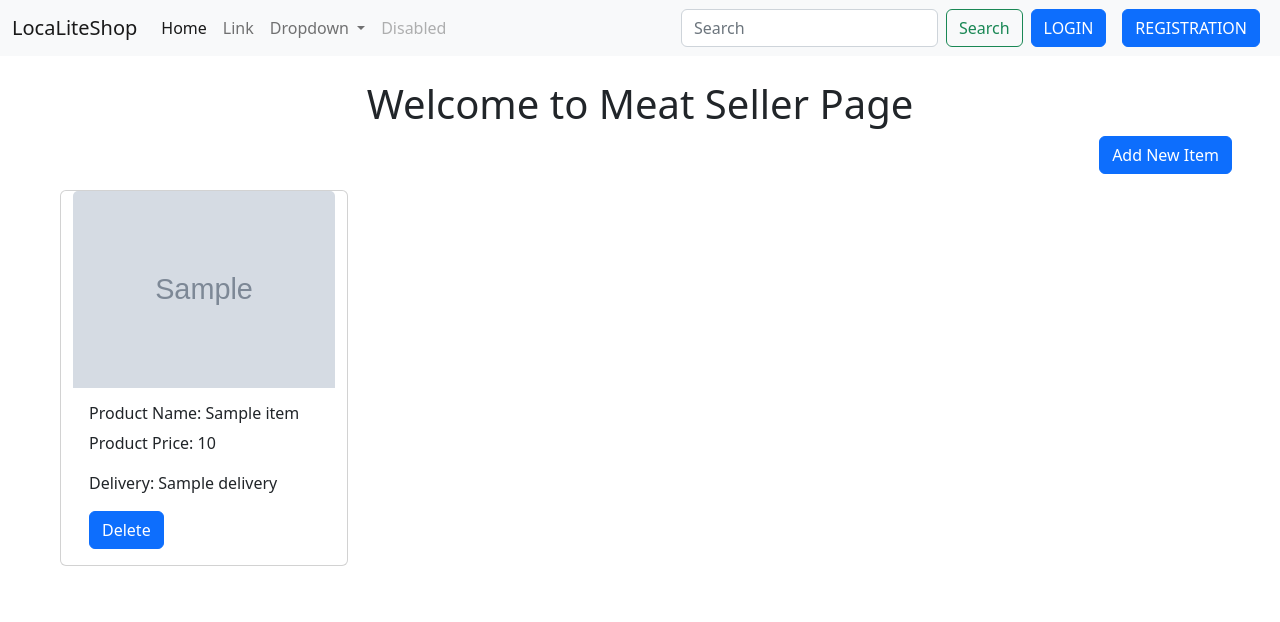
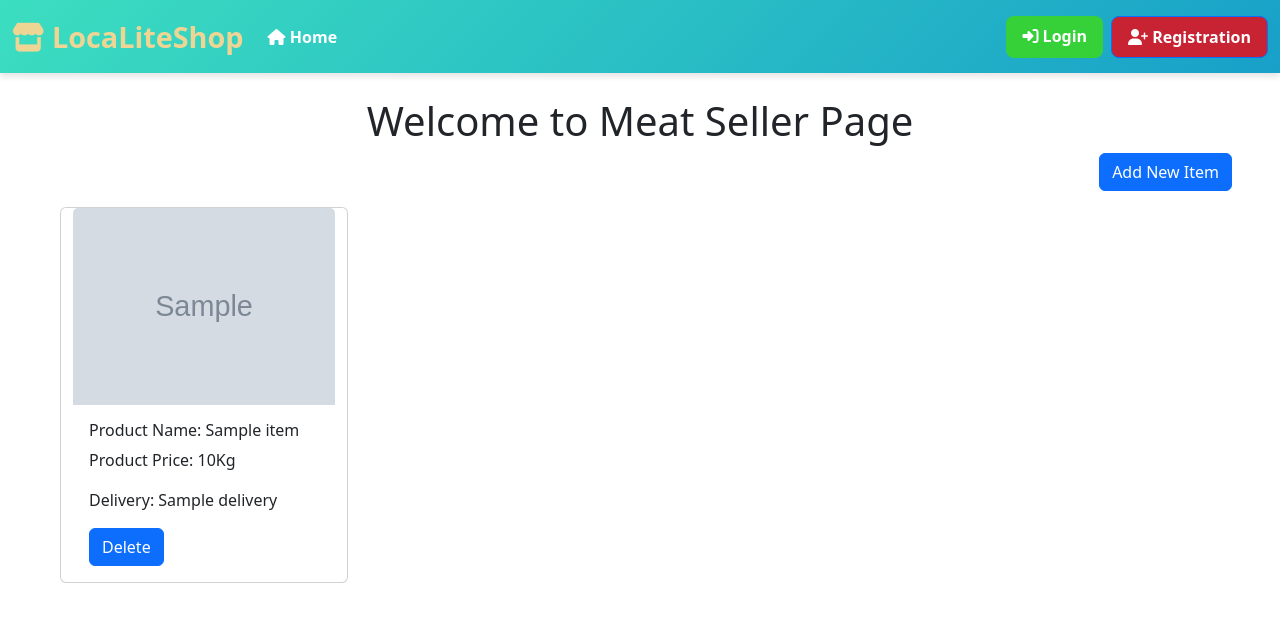
Before and after one commit to Amar-H-G/LocalShop, a Django app: template LocaLiteShop/products/templates/Meat.html in a window 1280 px wide. Shown: the top 622 px of the page. Run offline with Django 5.2, Linux system fonts and the light colour scheme; the template is opened without the code that fills it: most values are stand-ins (such as "Sample title", 1, 10 or a date in 2020); grey boxes marked "Sample" are stand-in pictures; some libraries are stand-ins or nearby versions.

Commit message:
1 change into html pages

```diff
--- a/LocaLiteShop/customer_products/templates/fruits_customer_products.html
+++ b/LocaLiteShop/customer_products/templates/fruits_customer_products.html
@@ -10,7 +10,7 @@
     <img src="{{ item.product_photo.url }}" class="card-img-top" alt="...">
     <div class="card-body">
       <h6 class="card-title">Products Name: {{item.name}}</h6>
-      <h6 class="card-text">Price: {{item.price}}</h6>
+      <h6 class="card-text">Price: {{item.price}}/Kg</h6>
       <p class="card-text">Nutrations: {{item.Nutrations}}</p>
       <p class="card-text">Packaging: {{item.packaging}}</p>
       <p class="card-text">Delivery: {{item.delivery}}</p>
--- a/LocaLiteShop/customer_products/templates/grocery_customer_products.html
+++ b/LocaLiteShop/customer_products/templates/grocery_customer_products.html
@@ -9,7 +9,7 @@
     <img src="{{ item.product_photo.url }}" class="card-img-top" alt="...">
     <div class="card-body">
       <h6 class="card-title">Products Name: {{item.name}}</h6>
-      <h6 class="card-text">Price: {{item.price}}</h6>
+      <h6 class="card-text">Price: {{item.price}}/Kg</h6>
       <p class="card-text">Delivery: {{item.delivery}}</p>
       <div class="d-grid gap-2 d-md-flex justify-content-center">
         <form method="POST" action="{% url 'add_to_whishlist' user_id=user_id username=username model_name='grocery' item_id=item.id %}">
--- a/LocaLiteShop/customer_products/templates/icecream_customer_products.html
+++ b/LocaLiteShop/customer_products/templates/icecream_customer_products.html
@@ -10,7 +10,7 @@
     <img src="{{ item.product_photo.url }}" class="card-img-top" alt="...">
     <div class="card-body">
       <h6 class="card-title">Products Name: {{item.name}}</h6>
-      <h6 class="card-text">Price: {{item.price}}</h6>
+      <h6 class="card-text">Price: {{item.price}}/Piece</h6>
       <p class="card-text">Flavour: {{item.flavor}}</p>
       <p class="card-text">Size: {{item.size}}</p>
       <p class="card-text">Stock: {{item.stock}}</p>
--- a/LocaLiteShop/customer_products/templates/meat_customer_products.html
+++ b/LocaLiteShop/customer_products/templates/meat_customer_products.html
@@ -10,7 +10,7 @@
     <img src="{{ item.product_photo.url }}" class="card-img-top" alt="...">
     <div class="card-body">
       <h6 class="card-title">Products Name: {{item.product_name}}</h6>
-      <h6 class="card-text">Price_per_Kg: {{item.price_per_kg}}</h6>
+      <h6 class="card-text">Price_per_Kg: {{item.price}}/Kg</h6>
       <p class="card-text">Product Type: {{item.product_type}}</p>
       <p class="card-text">Size: {{item.size}}</p>
       <p class="card-text">Stock: {{item.stock}}</p>
--- a/LocaLiteShop/customer_products/templates/vegetables_customer_products.html
+++ b/LocaLiteShop/customer_products/templates/vegetables_customer_products.html
@@ -10,7 +10,7 @@
     <img src="{{ item.product_photo.url }}" class="card-img-top" alt="...">
     <div class="card-body">
       <h6 class="card-title">Products Name: {{item.name}}</h6>
-      <h6 class="card-text">Price_per_Kg: {{item.price_per_unit}}</h6>
+      <h6 class="card-text">Price_per_Kg: {{item.price}}</h6>
       <p class="card-text">Category: {{item.category}}</p>
       <p class="card-text">Quantity Available: {{item.quantity_available}}</p>
       <p class="card-text">About: {{item.description}}</p>
--- a/LocaLiteShop/products/templates/Meat.html
+++ b/LocaLiteShop/products/templates/Meat.html
@@ -30,8 +30,8 @@
    <div class="card" style="width: 18rem;">
     <img src="{{ item.product_photo.url }}" class="card-img-top" alt="...">
     <div class="card-body">
-      <h6 class="card-title">Product Name: {{item.product_name}}</h6>
-      <p class="card-text">Product Price: {{item.price_per_kg}}</p>
+      <h6 class="card-title">Product Name: {{item.name}}</h6>
+      <p class="card-text">Product Price: {{item.price}}Kg</p>
       <p class="card-text">Delivery: {{item.delivery}}</p>
       <a href="{% url 'item_delete_view' item.id %}" class="btn btn-primary">Delete</a>
     </div>
--- a/LocaLiteShop/products/templates/fruit.html
+++ b/LocaLiteShop/products/templates/fruit.html
@@ -29,7 +29,7 @@
     <img src="{{ item.product_photo.url }}" class="card-img-top" alt="...">
     <div class="card-body">
       <h6 class="card-title">Product Name: {{item.name}}</h6>
-      <p class="card-text">Product Price: {{item.price}}</p>
+      <p class="card-text">Product Price: {{item.price}}Kg</p>
       <p class="card-text">Delivery: {{item.delivery}}</p>
       <a href="{% url 'item_delete_view' item.id %}" class="btn btn-primary">Delete</a>
     </div>
--- a/LocaLiteShop/products/templates/grocery.html
+++ b/LocaLiteShop/products/templates/grocery.html
@@ -30,7 +30,7 @@
     <img src="{{ item.product_photo.url }}" class="card-img-top" alt="...">
     <div class="card-body">
       <h6 class="card-title">Product Name: {{item.name}}</h6>
-      <p class="card-text">Product Price: {{item.price}}</p>
+      <p class="card-text">Product Price: {{item.price}}Kg</p>
       <p class="card-text">Delivery: {{item.delivery}}</p>
       <a href="{% url 'item_delete_view' item.id %}" class="btn btn-primary">Delete</a>
     </div>
--- a/LocaLiteShop/products/templates/vegetables.html
+++ b/LocaLiteShop/products/templates/vegetables.html
@@ -29,7 +29,7 @@
     <img src="{{ item.product_photo.url }}" class="card-img-top" alt="...">
     <div class="card-body">
       <h6 class="card-title">Product Name: {{item.name}}</h6>
-      <p class="card-text">Product Price: {{item.price_per_unit}}</p>
+      <p class="card-text">Product Price: {{item.price}}</p>
       <p class="card-text">Delivery: {{item.delivery}}</p>
       <a href="{% url 'item_delete_view' item.id %}" class="btn btn-primary">Delete</a>
     </div>
--- a/LocaLiteShop/templates/header_app.html
+++ b/LocaLiteShop/templates/header_app.html
@@ -6,7 +6,7 @@
     <meta name="viewport" content="width=device-width, initial-scale=1.0" />
     <title>{% block title %}{% endblock %}</title>
     <link
-      href="https://cdn.jsdelivr.net/npm/bootstrap@5.2.3/dist/css/bootstrap.min.css"
+      href="https://cdn.jsdelivr.net/npm/bootstrap@5.3.3/dist/css/bootstrap.min.css"
       rel="stylesheet"
     />
     <link
@@ -16,12 +16,46 @@
       crossorigin="anonymous"
       referrerpolicy="no-referrer"
     />
+    <style>
+      .navbar {
+        background: linear-gradient(135deg, #3cdec0, #18a0c9);
+        padding: 10px 0;
+        box-shadow: 0 2px 10px rgba(0, 0, 0, 0.1);
+        box-shadow: 0 4px 6px rgba(0, 0, 0, 0.1);
+      }
+      .navbar-brand {
+        font-weight: bold;
+        font-size: 1.8rem;
+        color: #efd594;
+      }
+      .navbar-nav .nav-link {
+        transition: color 0.3s;
+      }
+      .navbar-nav .nav-link:hover {
+        color: #007bff;
+      }
+      .btn-custom {
+        padding: 0.5rem 1rem;
+        border-radius: 8px;
+      }
+      .btn-info {
+        background-color: #36d139;
+        border: none;
+      }
+      .btn-info:hover {
+        background-color: #474683;
+      }
+      .btn-outline-primary {
+        background-color: #c82333;
+      }
+    </style>
   </head>
-
   <body class="{% block body_color %}{% endblock %}">
-    <nav class="navbar navbar-expand-lg navbar-light bg-light">
+    <nav class="navbar navbar-expand-lg navbar-light bg-white sticky-top">
       <div class="container-fluid">
-        <a class="navbar-brand" href="#">LocaLiteShop</a>
+        <a class="navbar-brand" href="{% url 'home' %}">
+          <i class="fas fa-store"></i> LocaLiteShop
+        </a>
         <button
           class="navbar-toggler"
           type="button"
@@ -36,72 +70,50 @@
         <div class="collapse navbar-collapse" id="navbarSupportedContent">
           <ul class="navbar-nav me-auto mb-2 mb-lg-0">
             <li class="nav-item">
-              <a class="nav-link active" aria-current="page" href="{% url 'home' %}">Home</a>
-            </li>
-            <li class="nav-item">
-              <a class="nav-link" href="#">Link</a>
-            </li>
-            <li class="nav-item dropdown">
               <a
-                class="nav-link dropdown-toggle"
-                href="#"
-                id="navbarDropdown"
-                role="button"
-                data-bs-toggle="dropdown"
-                aria-expanded="false"
+                class="nav-link active text-white fw-semibold"
+                aria-current="page"
+                href="{% url 'home' %}"
               >
-                Dropdown
+                <i class="fas fa-home "></i> Home
               </a>
-              <ul class="dropdown-menu" aria-labelledby="navbarDropdown">
-                <li><a class="dropdown-item" href="#">Action</a></li>
-                <li><a class="dropdown-item" href="#">Another action</a></li>
-                <li>
-                  <hr class="dropdown-divider" />
-                </li>
-                <li>
-                  <a class="dropdown-item" href="#">Something else here</a>
-                </li>
-              </ul>
-            </li>
-            <li class="nav-item">
-              <a
-                class="nav-link disabled"
-                href="#"
-                tabindex="-1"
-                aria-disabled="true"
-                >Disabled</a
-              >
             </li>
           </ul>
-          <form class="d-flex">
-            {% block Bag %}{% endblock %}
-            <input
-              class="form-control me-2"
-              type="search"
-              placeholder="Search"
-              aria-label="Search"
-            />
-            <button class="btn btn-outline-success" type="submit">
-              Search
+
+          {% if request.session.seller_id %}
+          <form action="{% url 'logout_seller' %}" method="post" class="d-flex">
+            {% csrf_token %}
+            <span class="text-uppercase me-3 fw-bold text-primary"
+              >Welcome, {{ seller_name }}!</span
+            >
+            <button class="btn btn-danger btn-custom me-2" type="submit">
+              <i class="fas fa-sign-out-alt"></i> Logout
             </button>
           </form>
-          {% if request.session.seller_id %}
-<!-- If the user is authenticated, show a Logout button -->
- <form action="{% url 'logout_seller' %}" method="post">
-  {% csrf_token %}
-<button class="btn btn-danger text-uppercase mx-2"  type="submit">Logout</button>
-<span class="text-uppercase">Welcome, {{ seller_name }}!</span>
-</form>
-{% else %}
-<!-- If the user is not authenticated, show Login and Registration buttons -->
-<a class="btn btn-primary text-uppercase mx-2" href="{% url 'login_seller' %}" role="button">Login</a>
-<a class="btn btn-primary text-uppercase mx-2" href="{% url 'register_seller' %}" role="button">Registration</a>
-{% endif %}
-
+          {% else %}
+          <div class="d-flex">
+            <a
+              class="btn btn-info text-white btn-custom me-2 fw-bold"
+              href="{% url 'login_seller' %}"
+              role="button"
+            >
+              <i class="fas fa-sign-in-alt"></i> Login
+            </a>
+            <a
+              class="btn btn-outline-primary btn-custom text-white fw-bold"
+              href="{% url 'register_seller' %}"
+              role="button"
+            >
+              <i class="fas fa-user-plus"></i> Registration
+            </a>
+          </div>
+          {% endif %}
         </div>
       </div>
     </nav>
+
     {% block content %} {% endblock %}
+
     <script src="https://cdn.jsdelivr.net/npm/@popperjs/core@2.11.8/dist/umd/popper.min.js"></script>
     <script src="https://cdn.jsdelivr.net/npm/bootstrap@5.3.3/dist/js/bootstrap.min.js"></script>
   </body>
```
Also changed, not shown: LocaLiteShop/templates/FirstHome.html (+31 -15 lines), LocaLiteShop/templates/Header.html (+103 -22 lines), LocaLiteShop/db.sqlite3, LocaLiteShop/media/meat_images/WhatsApp_Image_2024-12-05_at_14.35.26_f0de23fa.jpg (added), LocaLiteShop/media/photos/WhatsApp_Image_2024-12-05_at_14.35.26_f0de23fa.jpg (added), LocaLiteShop/media/photos/WhatsApp_Image_2024-12-05_at_14_0sTnFnC.35.26_f0de23fa.jpg (added), LocaLiteShop/media/photos/WhatsApp_Image_2024-12-05_at_14_QXYJk8w.35.26_f0de23fa.jpg (added), LocaLiteShop/media/photos/WhatsApp_Image_2024-12-05_at_14_cDEa86Y.35.26_f0de23fa.jpg (added), 1 other file.
